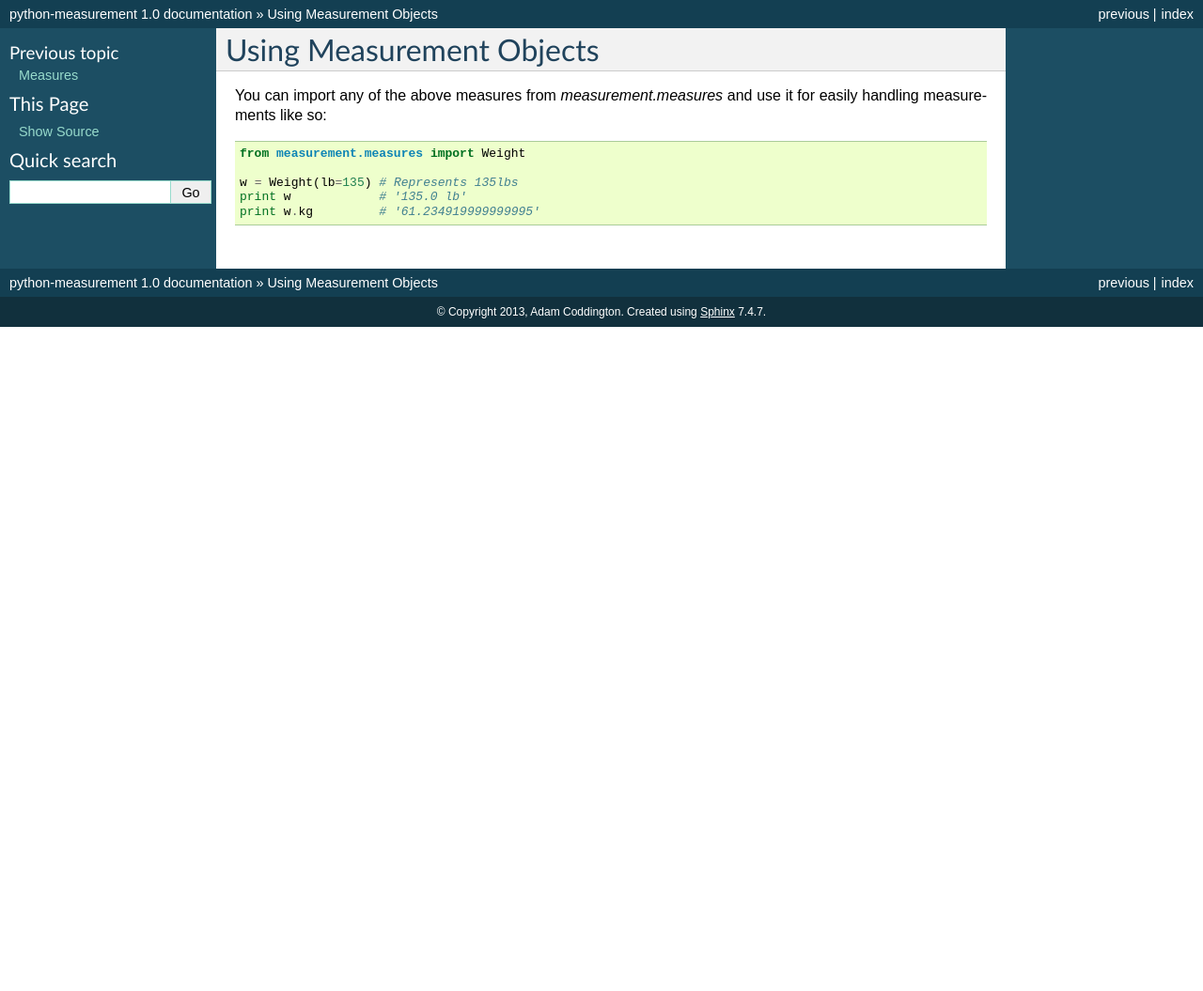
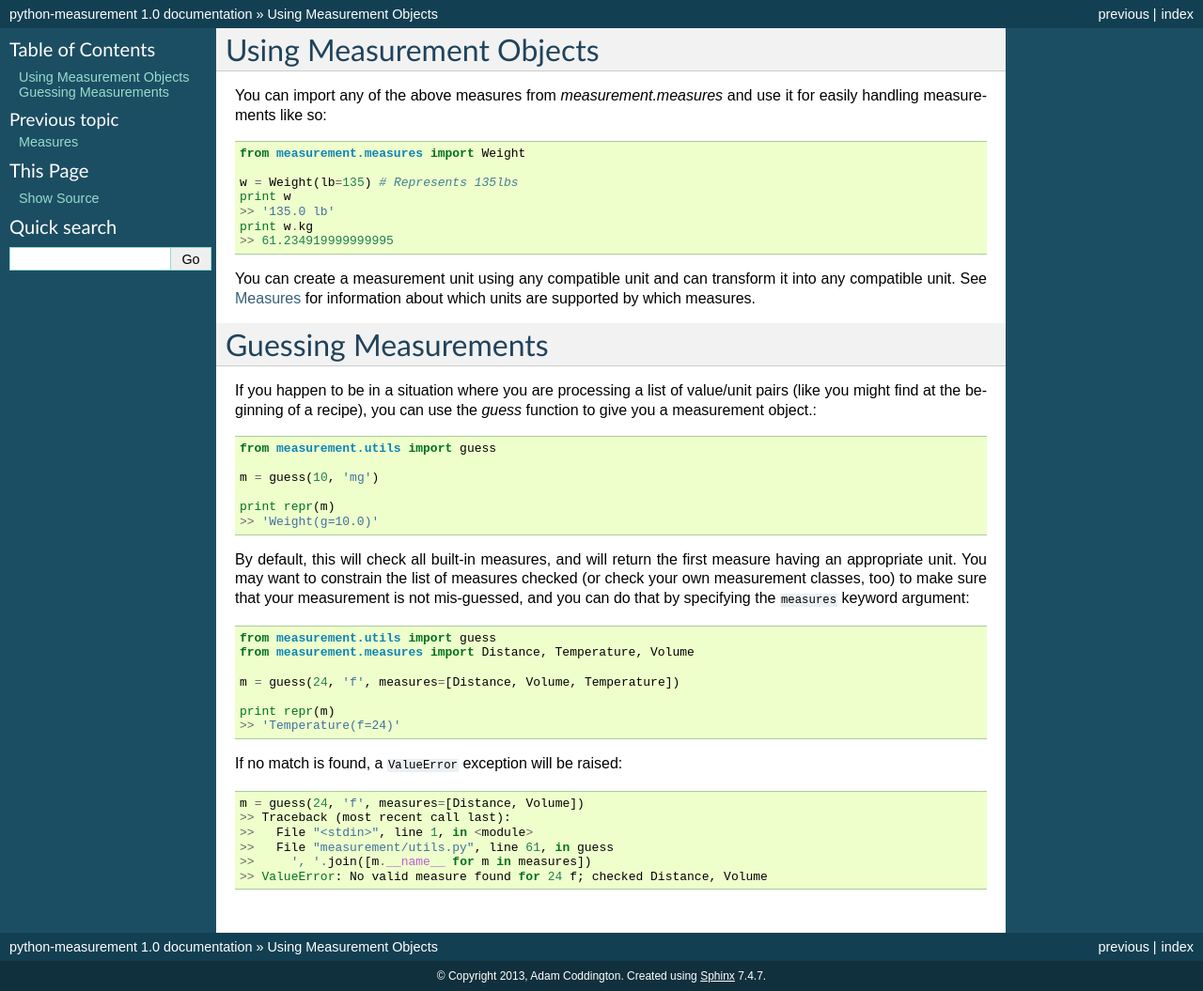
Before and after one commit to coddingtonbear/python-measurement, a Sphinx documentation site: the page built from docs/topics/use.rst, in a window 1280 px wide. Shown: the whole page at 94% size. Built offline with Sphinx 7.4.7, drawn with Linux system fonts in a browser that asks for light colours; before the commit the page ends 900 px from its top, so only the background shows below that.

Commit message:
Adding measurement.utils.guess.

```diff
--- a/docs/index.rst
+++ b/docs/index.rst
@@ -16,8 +16,9 @@ has these wonderful 'Distance' objects that can be used not only for storing a
 unit-aware distance measurement, but also for converting between different
 units and adding/subtracting these objects from one another.
 
-This module not only provides those Distance (Length) and Area measurement
-objects, but also other measurements including Weight, Volume, and Temperature.
+This module not only provides those Distance and Area measurement objects
+(courtesy of Django), but also other measurements including Weight, Volume, and
+Temperature.
 
 .. warning::
    Measurements are stored internally by converting them to a
--- a/docs/topics/measures.rst
+++ b/docs/topics/measures.rst
@@ -15,5 +15,5 @@ This application provides the following measures:
 +-------------+--------------------------------------------------------------------------------------------------------------------------------------------------------------------------------------------------------------------------------------------------------------------------------------------------------------------------------------------------------------------------------------------------------------+---------------+------------------------------------------+
 | Volume      | us_g, us_qt, us_pint, us_cup, us_oz, us_tbsp, us_tsp, cubic_centimeter, cubic_meter, l, ml, cubic_foot, cubic_inch, imperial_g, imperial_qt, imperial_pint, imperial_oz, imperial_tbsp, imperial_tsp                                                                                                                                                                                                         | cubic_meter   |                                          |
 +-------------+--------------------------------------------------------------------------------------------------------------------------------------------------------------------------------------------------------------------------------------------------------------------------------------------------------------------------------------------------------------------------------------------------------------+---------------+------------------------------------------+
-| Temperature | f, k, c                                                                                                                                                                                                                                                                                                                                                                                                      | k             |                                          |
+| Temperature | f, c, k                                                                                                                                                                                                                                                                                                                                                                                                      | k             |                                          |
 +-------------+--------------------------------------------------------------------------------------------------------------------------------------------------------------------------------------------------------------------------------------------------------------------------------------------------------------------------------------------------------------------------------------------------------------+---------------+------------------------------------------+
--- a/docs/topics/use.rst
+++ b/docs/topics/use.rst
@@ -8,5 +8,49 @@ and use it for easily handling measurements like so::
     from measurement.measures import Weight
 
     w = Weight(lb=135) # Represents 135lbs
-    print w            # '135.0 lb'
-    print w.kg         # '61.234919999999995'
+    print w
+    >> '135.0 lb'
+    print w.kg
+    >> 61.234919999999995
+
+You can create a measurement unit using any compatible unit and can transform
+it into any compatible unit.  See :doc:`measures` for information about which
+units are supported by which measures.
+
+
+Guessing Measurements
+=====================
+
+If you happen to be in a situation where you are processing a list of
+value/unit pairs (like you might find at the beginning of a recipe), you can
+use the `guess` function to give you a measurement object.::
+
+    from measurement.utils import guess
+
+    m = guess(10, 'mg')
+
+    print repr(m)
+    >> 'Weight(g=10.0)'
+
+By default, this will check all built-in measures, and will return the first
+measure having an appropriate unit.  You may want to constrain the list of
+measures checked (or check your own measurement classes, too) to make sure
+that your measurement is not mis-guessed, and you can do that by specifying
+the ``measures`` keyword argument::
+
+    from measurement.utils import guess
+    from measurement.measures import Distance, Temperature, Volume
+
+    m = guess(24, 'f', measures=[Distance, Volume, Temperature])
+
+    print repr(m)
+    >> 'Temperature(f=24)'
+
+If no match is found, a ``ValueError`` exception will be raised::
+
+    m = guess(24, 'f', measures=[Distance, Volume])
+    >> Traceback (most recent call last):
+    >>   File "<stdin>", line 1, in <module>
+    >>   File "measurement/utils.py", line 61, in guess
+    >>     ', '.join([m.__name__ for m in measures])
+    >> ValueError: No valid measure found for 24 f; checked Distance, Volume
--- a/readme.rst
+++ b/readme.rst
@@ -8,7 +8,7 @@ has these wonderful 'Distance' objects that can be used not only for storing a
 unit-aware distance measurement, but also for converting between different
 units and adding/subtracting these objects from one another.
 
-This module not only provides those Distance (Length) and Area measurement
+This module not only provides those Distance and Area measurement
 objects, but also other measurements including Weight, Volume, and Temperature.
 
 .. warning::
--- a/setup.py
+++ b/setup.py
@@ -8,7 +8,7 @@ with open('requirements.txt', 'r') as in_:
 
 setup(
     name='measurement',
-    version='1.0',
+    version='1.1',
     url='http://bitbucket.org/latestrevision/python-measurement/',
     description='Easily use and manipulate unit-aware measurements in Python',
     author='Adam Coddington',
```
Also changed, not shown: 3 other files.
